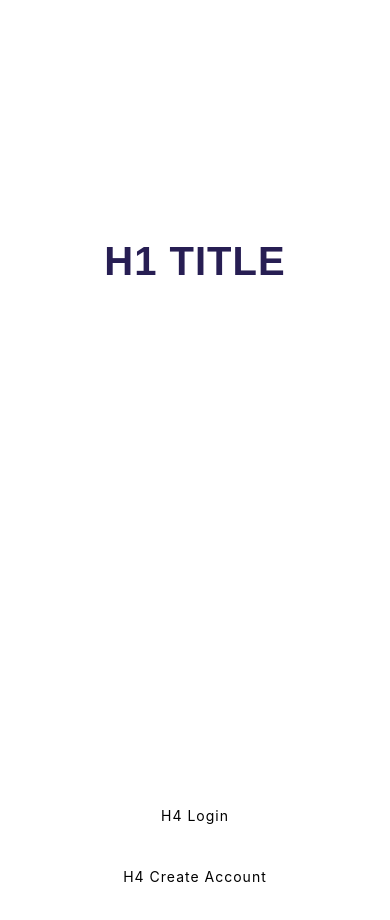
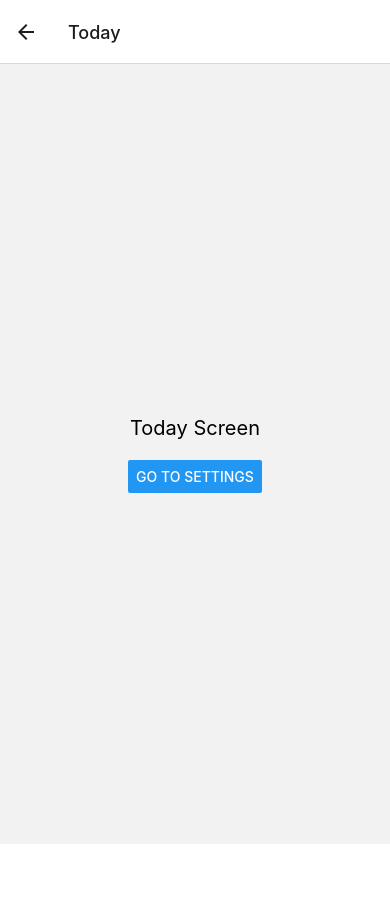
Before and after one commit to terwo/yapyap, a React Native app in the folder Echo/: screen /Today in a window 390 px wide. Shown: the top 920 px of the page. After the commit the page ends 844 px from the top, so only its background shows below. Built offline with nearby package versions, Linux system fonts and the light colour scheme.

Commit message:
Create navigation functionality between screens

```diff
--- a/Echo/App.js
+++ b/Echo/App.js
@@ -13,97 +13,22 @@ import {
   AccessibilityInfo
 } from "react-native";
 
-function MyComponent() {
+import { NavigationContainer } from '@react-navigation/native';
+import { createNativeStackNavigator } from '@react-navigation/native-stack';
+import LoginScreen from './src/screens/LoginScreen';
+import TodayScreen from './src/screens/TodayScreen';
+import ProfileScreen from './src/screens/ProfileScreen';
+
+const Stack = createNativeStackNavigator();
+
+export default function App() {
   return (
-    <View style={styles.container}>
-      <View style={styles.header}>
-        <Text style={styles.headerText}>H1 Title</Text>
-      </View>
-      <View style={styles.login}>
-        <Text style={styles.loginText}>H4 Login</Text>
-      </View>
-      <View style={styles.createAccount}>
-        <Text style={styles.createAccountText}>H4 Create Account</Text>
-      </View>
-    </View>
+    <NavigationContainer>
+      <Stack.Navigator>
+        <Stack.Screen name="Login" component={LoginScreen} />
+        <Stack.Screen name="Today" component={TodayScreen} />
+        <Stack.Screen name="Settings" component={ProfileScreen} />
+      </Stack.Navigator>
+    </NavigationContainer>
   );
 }
-
-const styles = StyleSheet.create({
-  container: {
-    backgroundColor: "#FFF",
-    display: "flex",
-    maxWidth: 480,
-    width: "100%",
-    flexDirection: "column",
-    justifyContent: "center",
-    alignItems: "center",
-    marginHorizontal: "auto",
-    paddingVertical: 50,
-    paddingHorizontal: 60,
-  },
-  header: {
-    display: "flex",
-    flexDirection: "column",
-    alignItems: "center",
-    marginVertical: 189,
-  },
-  headerText: {
-    color: "#271E53", // Changed from CSS custom property to a hard-coded value
-    textAlign: "center",
-    letterSpacing: 1,
-    textTransform: "uppercase",
-    fontWeight: "bold",
-    alignSelf: "center",
-    fontFamily: "Nunito, sans-serif", // Make sure this font is imported or change it to a default font
-    fontSize: 40,
-  },
-  login: {
-    color: "black",
-    textAlign: "center",
-    letterSpacing: "1px",
-    fontVariantNumeric: "lining-nums tabular-nums",
-    alignSelf: "center",
-    marginTop: 312,
-    fontFamily: "Nunito, sans-serif",
-    fontSize: 22,
-  },
-  loginText: {
-    marginTop: 22,
-  },
-  createAccount: {
-    color: "black",
-    textAlign: "center",
-    letterSpacing: "1px",
-    fontVariantNumeric: "lining-nums tabular-nums",
-    marginTop: 22,
-    whiteSpace: "nowrap",
-    fontFamily: "Nunito, sans-serif",
-    fontSize: 22,
-  },
-  createAccountText: {
-    marginTop: 22,
-  },
-});
-
-export default MyComponent;
-// import { StatusBar } from 'expo-status-bar';
-// import { StyleSheet, Text, View } from 'react-native';
-
-// export default function App() {
-//   return (
-//     <View style={styles.container}>
-//       <Text>Open up App.js to start working on your app!</Text>
-//       <StatusBar style="auto" />
-//     </View>
-//   );
-// }
-
-// const styles = StyleSheet.create({
-//   container: {
-//     flex: 1,
-//     backgroundColor: '#fff',
-//     alignItems: 'center',
-//     justifyContent: 'center',
-//   },
-// });
--- a/Echo/package.json
+++ b/Echo/package.json
@@ -9,10 +9,14 @@
     "web": "expo start --web"
   },
   "dependencies": {
+    "@react-navigation/native": "^6.1.9",
+    "@react-navigation/native-stack": "^6.9.17",
     "expo": "~50.0.2",
     "expo-status-bar": "~1.11.1",
     "react": "18.2.0",
-    "react-native": "0.73.2"
+    "react-native": "0.73.2",
+    "react-native-safe-area-context": "4.8.2",
+    "react-native-screens": "~3.29.0"
   },
   "devDependencies": {
     "@babel/core": "^7.20.0"
--- a/Echo/src/screens/LoginScreen.js
+++ b/Echo/src/screens/LoginScreen.js
@@ -0,0 +1,128 @@
+import * as React from "react";
+import {
+  FlatList,
+  ScrollView,
+  View,
+  StyleSheet,
+  Image,
+  Text,
+  Button,
+  TextInput,
+  TouchableOpacity,
+  TouchableWithoutFeedback,
+  Linking,
+  AccessibilityInfo
+} from "react-native";
+
+const LoginScreen = ({ navigation }) => {
+    return (
+        <View style={styles.container}>
+        <View style={styles.header}>
+          <Text style={styles.headerText}>H1 Title</Text>
+        </View>
+        <Button title="Go to Today" onPress={() => navigation.navigate('Today')} />
+        <View style={styles.login}>
+          <Text style={styles.loginText}>H4 Login</Text>
+        </View>
+        <View style={styles.createAccount}>
+          <Text style={styles.createAccountText}>H4 Create Account</Text>
+        </View>
+      </View>
+    );
+  };
+
+// function MyComponent() {
+//     return (
+//       <View style={styles.container}>
+//         <View style={styles.header}>
+//           <Text style={styles.headerText}>H1 Title</Text>
+//         </View>
+//         <Button title="Go to Today" onPress={() => navigation.navigate('Today')} />
+//         <View style={styles.login}>
+//           <Text style={styles.loginText}>H4 Login</Text>
+//         </View>
+//         <View style={styles.createAccount}>
+//           <Text style={styles.createAccountText}>H4 Create Account</Text>
+//         </View>
+//       </View>
+//     );
+//   }
+
+  const styles = StyleSheet.create({
+    container: {
+      backgroundColor: "#FFF",
+      display: "flex",
+      maxWidth: 480,
+      width: "100%",
+      flexDirection: "column",
+      justifyContent: "center",
+      alignItems: "center",
+      marginHorizontal: "auto",
+      paddingVertical: 50,
+      paddingHorizontal: 60,
+    },
+    header: {
+      display: "flex",
+      flexDirection: "column",
+      alignItems: "center",
+      marginVertical: 189,
+    },
+    headerText: {
+      color: "#271E53", // Changed from CSS custom property to a hard-coded value
+      textAlign: "center",
+      letterSpacing: 1,
+      textTransform: "uppercase",
+      fontWeight: "bold",
+      alignSelf: "center",
+      fontFamily: "Nunito, sans-serif", // Make sure this font is imported or change it to a default font
+      fontSize: 40,
+    },
+    login: {
+      color: "black",
+      textAlign: "center",
+      letterSpacing: "1px",
+      fontVariantNumeric: "lining-nums tabular-nums",
+      alignSelf: "center",
+      marginTop: 312,
+      fontFamily: "Nunito, sans-serif",
+      fontSize: 22,
+    },
+    loginText: {
+      marginTop: 22,
+    },
+    createAccount: {
+      color: "black",
+      textAlign: "center",
+      letterSpacing: "1px",
+      fontVariantNumeric: "lining-nums tabular-nums",
+      marginTop: 22,
+      whiteSpace: "nowrap",
+      fontFamily: "Nunito, sans-serif",
+      fontSize: 22,
+    },
+    createAccountText: {
+      marginTop: 22,
+    },
+  });
+
+  export default LoginScreen;
+  // import { StatusBar } from 'expo-status-bar';
+  // import { StyleSheet, Text, View } from 'react-native';
+
+  // export default function App() {
+  //   return (
+  //     <View style={styles.container}>
+  //       <Text>Open up App.js to start working on your app!</Text>
+  //       <StatusBar style="auto" />
+  //     </View>
+  //   );
+  // }
+
+  // const styles = StyleSheet.create({
+  //   container: {
+  //     flex: 1,
+  //     backgroundColor: '#fff',
+  //     alignItems: 'center',
+  //     justifyContent: 'center',
+  //   },
+  // });
--- a/Echo/src/screens/ProfileScreen.js
+++ b/Echo/src/screens/ProfileScreen.js
@@ -0,0 +1,25 @@
+// src/screens/ProfileScreen.js
+
+import React from 'react';
+import { View, Text, StyleSheet } from 'react-native';
+
+const ProfileScreen = () => {
+    return (
+        <View style={styles.container}>
+            <Text style={styles.text}>Profile Screen</Text>
+        </View>
+    );
+};
+
+const styles = StyleSheet.create({
+    container: {
+        flex: 1,
+        justifyContent: 'center',
+        alignItems: 'center'
+    },
+    text: {
+        fontSize: 20
+    }
+});
+
+export default ProfileScreen;
--- a/Echo/src/screens/TodayScreen.js
+++ b/Echo/src/screens/TodayScreen.js
@@ -0,0 +1,27 @@
+// src/screens/TodayScreen.js
+
+import React from 'react';
+import { View, Text, Button, StyleSheet } from 'react-native';
+
+const TodayScreen = ({ navigation }) => {
+    return (
+        <View style={styles.container}>
+            <Text style={styles.text}>Today Screen</Text>
+            <Button title="Go to Settings" onPress={() => navigation.navigate('Settings')} />
+        </View>
+    );
+};
+
+const styles = StyleSheet.create({
+    container: {
+        flex: 1,
+        justifyContent: 'center',
+        alignItems: 'center'
+    },
+    text: {
+        fontSize: 20,
+        marginBottom: 20
+    }
+});
+
+export default TodayScreen;
```
Also changed, not shown: 1 other file (tests, documents, lock files or other folders).
